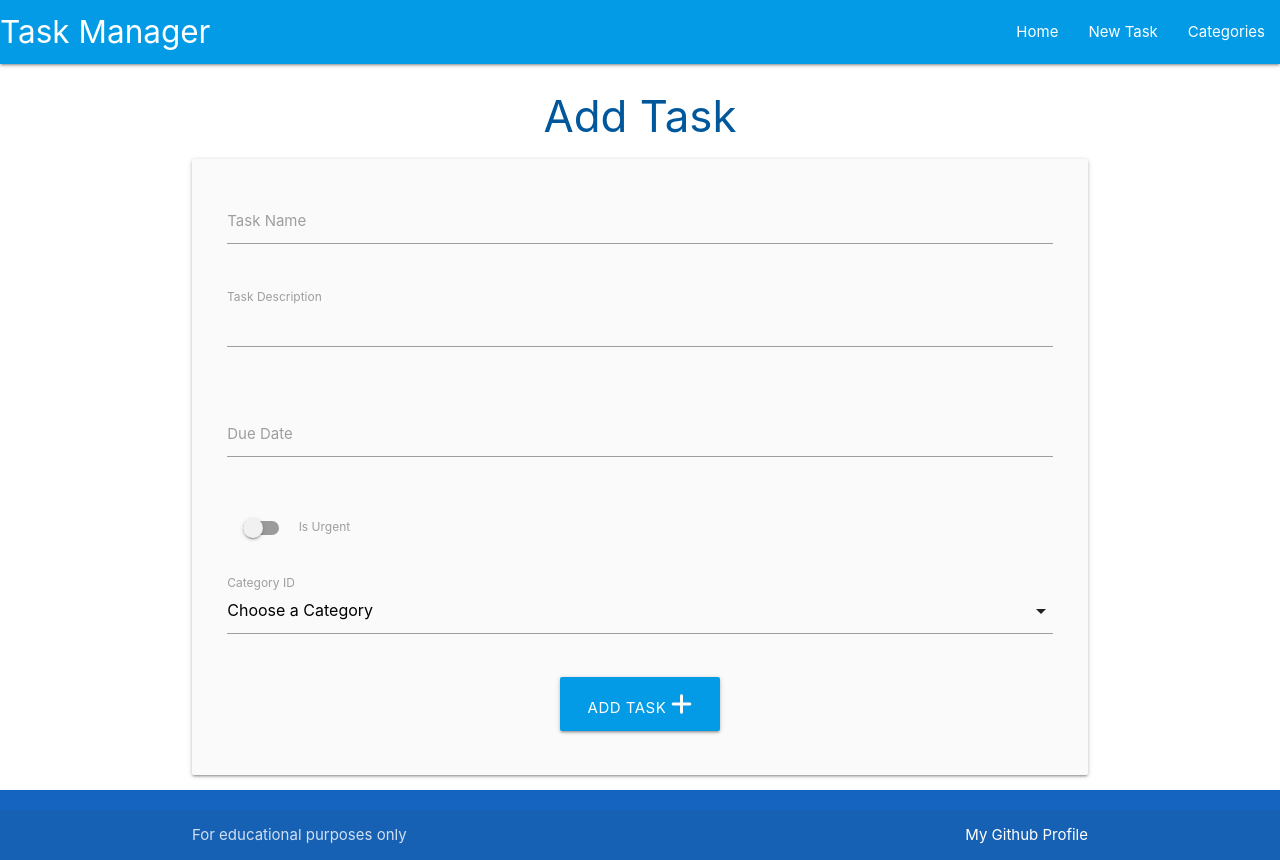
After one commit to Dabronzo/task-manager, a Flask app: page /add_task in a window 1280 px wide. The commit adds this page. Run offline with Flask 2, Linux system fonts and the light colour scheme; data that the repository does not hold is empty.

Commit message:
Added the task creator and display

```diff
--- a/taskmanager/routes.py
+++ b/taskmanager/routes.py
@@ -6,7 +6,10 @@ from taskmanager.modules import Category, Task
 
 @app.route("/")
 def home():
-    return render_template("tasks.html") # noqa
+    """Display all the task from the database"""
+    tasks = list(Task.query.order_by(Task.task_name).all())
+    return render_template("tasks.html", tasks=tasks) # noqa
+
 
 # route to open the categories page
 @app.route("/categories")
@@ -50,3 +53,23 @@ def delete_category(category_id):
     db.session.delete(category)
     db.session.commit()
     return redirect(url_for("categories"))
+
+@app.route("/add_task", methods=["GET","POST"])
+def add_task():
+    """ Adding new tasks to the db """
+    # get the list of all the categories that exist on the database
+    # since that the user need to select one of those
+    categories = list(Category.query.order_by(Category.category_name).all())
+
+    if request.method == "POST":
+        task = Task(
+            task_name=request.form.get("task_name"),
+            task_descripiton=request.form.get("task_description"),
+            is_urget=bool(True if request.form.get("is_urgent") else False),
+            due_date=request.form.get("due_date"),
+            category_id=request.form.get("category_id")
+        )
+        db.session.add(task)
+        db.session.commit()
+        return redirect(url_for("home"))
+    return render_template("add_task.html", categories=categories)
--- a/taskmanager/static/js/script.js
+++ b/taskmanager/static/js/script.js
@@ -1,4 +1,20 @@
 document.addEventListener('DOMContentLoaded', function() {
     let sidenav = document.querySelectorAll('.sidenav');
-    M.Sidenav.init(elems, options);
-  });
+    M.Sidenav.init(sidenav);
+
+    //date pickers
+    let datepicker = document.querySelectorAll('.datepicker');
+    M.Datepicker.init(datepicker, {
+      format: "dd, mmmm, yyyy",
+      i18: {done: "Select"}
+    });
+
+    //dropdown select
+    let select = document.querySelectorAll('select');
+    M.FormSelect.init(select);
+
+    // toggle tasks description
+    var collapse = document.querySelectorAll('.collapsible');
+    M.Collapsible.init(collapse);
+
+});
--- /dev/null
+++ b/taskmanager/templates/add_task.html
@@ -0,0 +1,64 @@
+{% extends "base.html" %}
+
+{% block content %}
+    <h3 class="light-blue-text text-darken-4 center-align">Add Task</h3>
+    <div class="row card-panel grey lighten-5">
+        <form class="col s12" method="POST" action="{{ url_for('add_task') }}">
+            <!--Task Name-->
+            <div class="row">
+                <div class="input-field col s12">
+                    <input name="task_name" id="task_name" minlength="5" maxlength="50" type="text" class="validate" required>
+                    <label for="task_name">Task Name</label>
+                </div>
+            </div>
+            <!--Task description-->
+            <div class="row">
+                <div class="input-field col s12">
+                    <textarea name="task_description" id="task_description" minlength="5" maxlength="200" type="text" class="materialize-textarea validate" >
+                    </textarea>
+                    <label for="task_description">Task Description</label>
+                </div>
+            </div>
+            <!--Due Date-->
+            <div class="row">
+                <div class="input-field col s12">
+                    <!--Using the datepicker class from Materialize framework-->
+                    <input name="due_date" id="due_date" minlength="5" maxlength="50" type="text" class="datepicker validate" required>
+                    <label for="due_date">Due Date</label>
+                </div>
+            </div>
+            <!--Is Urgent-->
+            <div class="row">
+                <div class="input-field col s12">
+                    <div class="switch">
+                        <label for="is_urgent">
+                            <input name="is_urgent" id="is_urgent" type="checkbox">
+                            <span class="lever"></span>
+                            Is Urgent
+                        </label>
+                    </div>
+                </div>
+            </div>
+            <!--Category ID-->
+            <div class="row">
+                <div class="input-field col s12">
+                    <select name="category_id" id="category_id" class="validate" required>
+                        <option value="" disabled selected>Choose a Category</option>
+                        {% for category in categories %}
+                            <option value="{{ category.id }}">{{ category.category_name }}</option>
+                        {% endfor %}
+                        <!--Loop on tall the categories-->
+                    </select>
+                    <label for="category_id">Category ID</label>
+                </div>
+            </div>
+          <div class="row">
+            <div class="col s12 center-align">
+              <button type="submit" class="btn-large light-blue darken-1" >
+                  Add Task <i class="fas fa-plus"></i>
+              </button>
+            </div>
+          </div>
+        </form>
+      </div>
+{% endblock %}
```
Also changed, not shown: taskmanager/templates/tasks.html (+14 -0 lines).
